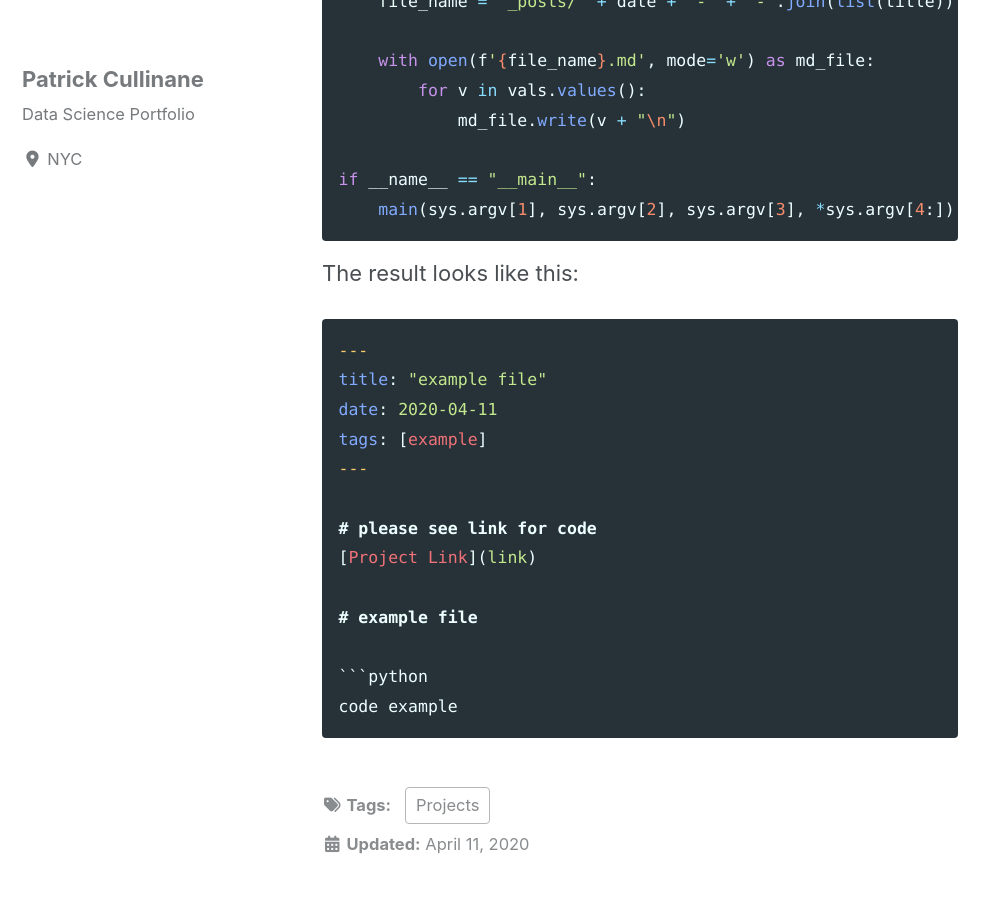
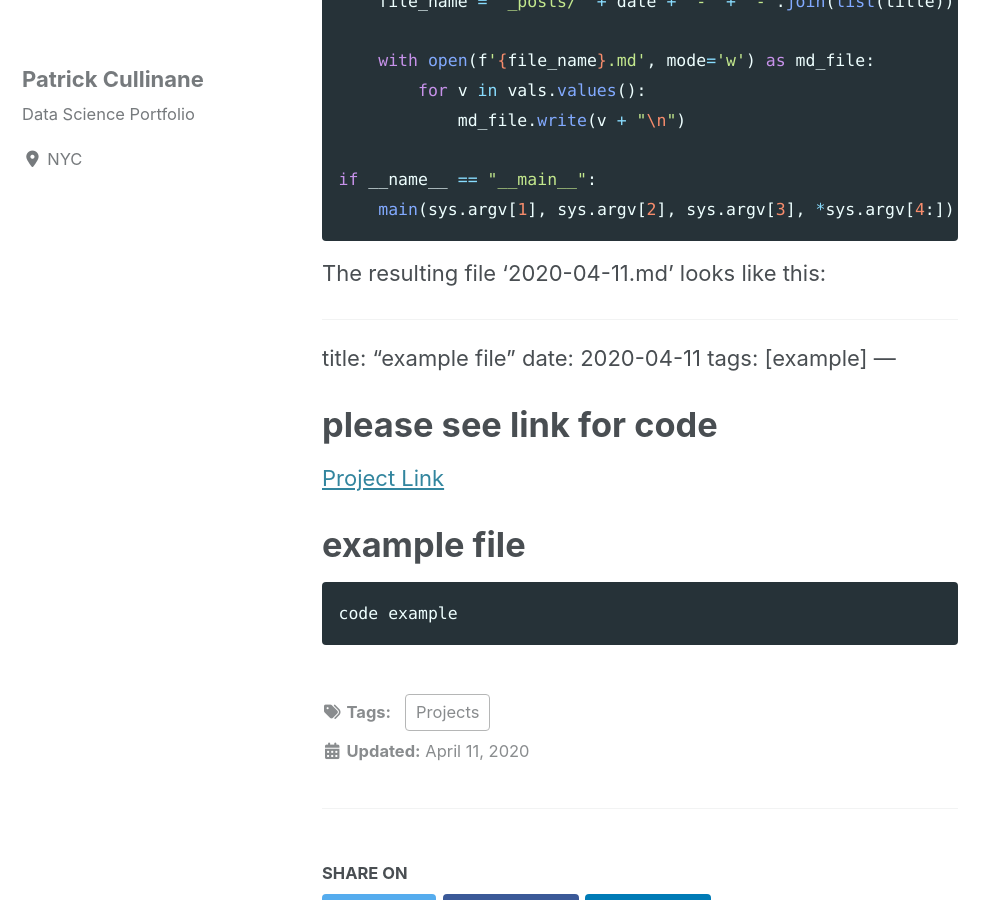
Before and after one commit to cullinap/old_blog, a Jekyll site: the page built from _posts/2020-04-11-How-to-Automate-Markdown.md, in a window 1280 px wide and 900 px high, scrolled down 2859 px. Shown: the whole window, without its empty margins (0-998 px from the left). Built offline with Jekyll 4.4.1, drawn with Linux system fonts in a browser that asks for light colours; cached includes are drawn as plain includes; nearby versions of some CDN libraries.

Commit message:
add example

````diff
--- a/_posts/2020-04-11-How-to-Automate-Markdown.md
+++ b/_posts/2020-04-11-How-to-Automate-Markdown.md
@@ -77,9 +77,8 @@ if __name__ == "__main__":
     main(sys.argv[1], sys.argv[2], sys.argv[3], *sys.argv[4:])
 ```
 
-The result looks like this:
+The resulting file '2020-04-11.md' looks like this:
 
-```markdown
 ---
 title: "example file"
 date: 2020-04-11
````
